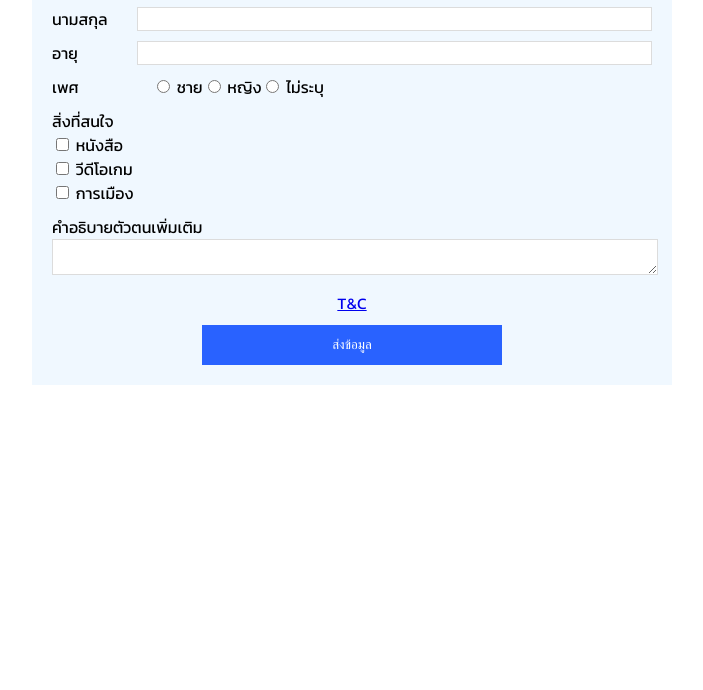
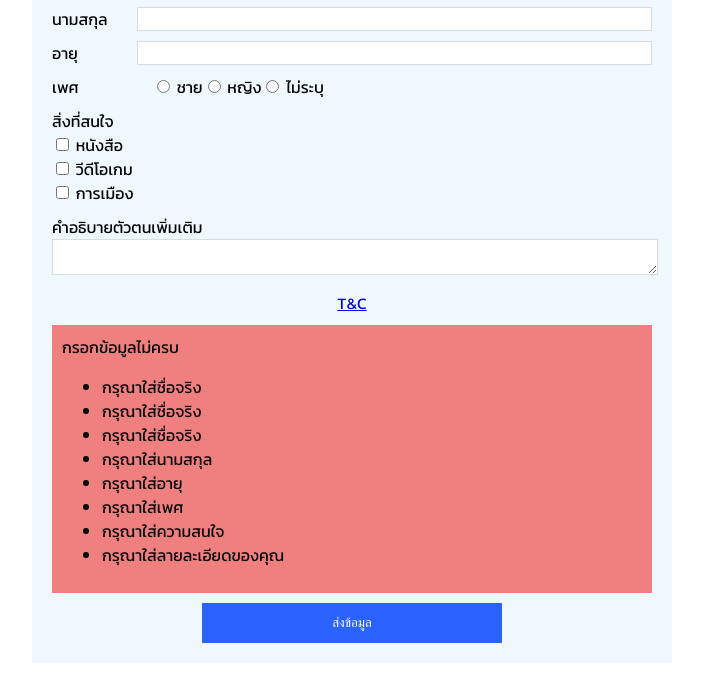
Before and after one commit to Noppanut01/Web101, a plain HTML site: page index.html in a window 1280 px wide. Both pictures are taken after a click on the button "ส่งข้อมูล". Shown: the part 110-800 px from the top of the page, without its empty margins (288-991 px from the left). Drawn offline with nearby package versions, Linux system fonts and the light colour scheme.

Commit message:
Add validation

```diff
--- a/index.html
+++ b/index.html
@@ -52,10 +52,13 @@
         <div class="form-input center">
             <a href="https://shopee.com" target="_blank">T&C</a>
         </div>
+        <div class="message" id="message">
+        </div>
         <div class="center">
             <button class="button" onclick="submitData()">ส่งข้อมูล</button>
         </div>
     </div>
+    <script src="https://cdn.jsdelivr.net/npm/axios/dist/axios.min.js"></script>
     <script src="index.js"></script>
 </body>
 
--- a/index.js
+++ b/index.js
@@ -1,13 +1,43 @@
-let submitData = () => {
+const validateData = (userData) => {
+    let error = []
+    if (!userData.firstname) {
+        error.push('กรุณาใส่ชื่อจริง')
+    }
+    if (!userData.firstname) {
+        error.push('กรุณาใส่ชื่อจริง')
+    }
+    if (!userData.firstname) {
+        error.push('กรุณาใส่ชื่อจริง')
+    }
+    if (!userData.lastname) {
+        error.push('กรุณาใส่นามสกุล')
+    }
+    if (!userData.age) {
+        error.push('กรุณาใส่อายุ')
+    }
+    if (!userData.gender) {
+        error.push('กรุณาใส่เพศ')
+    }
+    if (!userData.interests) {
+        error.push('กรุณาใส่ความสนใจ')
+    }
+    if (!userData.description) {
+        error.push('กรุณาใส่ลายละเอียดของคุณ')
+    }
+    return error
+}
+
+let submitData = async () => {
     let firstNameDOM = document.querySelector('input[name=firstname')
     let lastNameDOM = document.querySelector('input[name=lastname')
     let ageDOM = document.querySelector('input[name=age]')
-    let genderDOM = document.querySelector('input[name=gender]:checked')
-    let interestDOMs = document.querySelectorAll('input[name=interest]:checked')
+    let genderDOM = document.querySelector('input[name=gender]:checked') || {}
+    let interestDOMs = document.querySelectorAll('input[name=interest]:checked') || {}
     let descriptionDOM = document.querySelector('textarea[name=description]')
+    let messageDOM = document.getElementById('message')
 
+    try {
         let interest = ''
-
         for (let i = 0; i < interestDOMs.length; i++) {
             interest += interestDOMs[i].value
             if (i < interestDOMs.length - 1) {
@@ -19,9 +49,39 @@ let submitData = () => {
             lastname: lastNameDOM.value,
             age: ageDOM.value,
             gender: genderDOM.value,
-        interest: interest,
+            interests: interest,
             description: descriptionDOM.value
         }
-    console.log(userData)
+
+        console.log('submit data', userData)
+        const errors = validateData(userData)
+
+        if (errors.length > 0) {
+            throw {
+                message: 'กรอกข้อมูลไม่ครบ',
+                errors: errors,
+            }
+        }
+        const response = await axios.post('http://localhost:8000/users', userData)
+        console.log('response', response.data)
+        messageDOM.innerText = 'บันทึกข้อมูลเรียบร้อย'
+        messageDOM.className = 'message success'
+    } catch (error) {
+        console.log('error message', error.message)
+        console.log('error', error.errors)
+        // if (error.response) {
+        //     console.log(error.response.data.message)
+        // }
+        let htmlData = '<div>'
+        htmlData += `<div>${error.message}</div>`
+        htmlData += '<ul>'
+        for (let i = 0; i < error.errors.length; i++) {
+            htmlData += `<li>${error.errors[i]}</li>`
+        }
+        htmlData += '</ul>'
+        htmlData += '</div>'
+        messageDOM.innerHTML = htmlData
+        messageDOM.className = 'message danger'
+    }
 
 }
--- a/style.css
+++ b/style.css
@@ -51,6 +51,25 @@ textarea {
   color: white;
 }
 
+.message {
+  background-color: lightgray;
+  padding: 10px;
+  margin-bottom: 10px;
+  display: none;
+}
+
+.success {
+  background-color: lightgreen;
+  color: black;
+  display: block;
+}
+
+.danger {
+  background-color: lightcoral;
+  color: black;
+  display: block;
+}
+
 @media screen and (max-width: 768px) {
   .flex {
     flex-direction: column;
```
Lines whose indentation alone changed are shown as unchanged.
